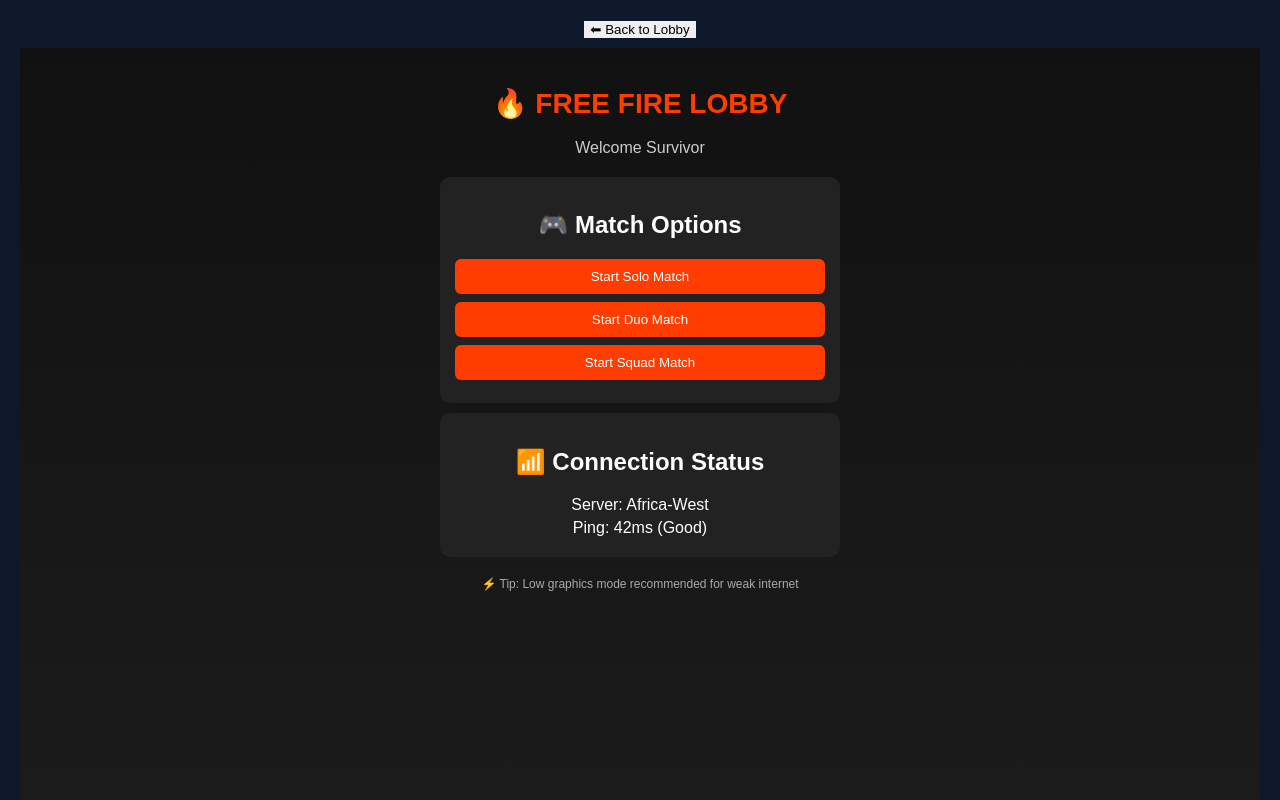
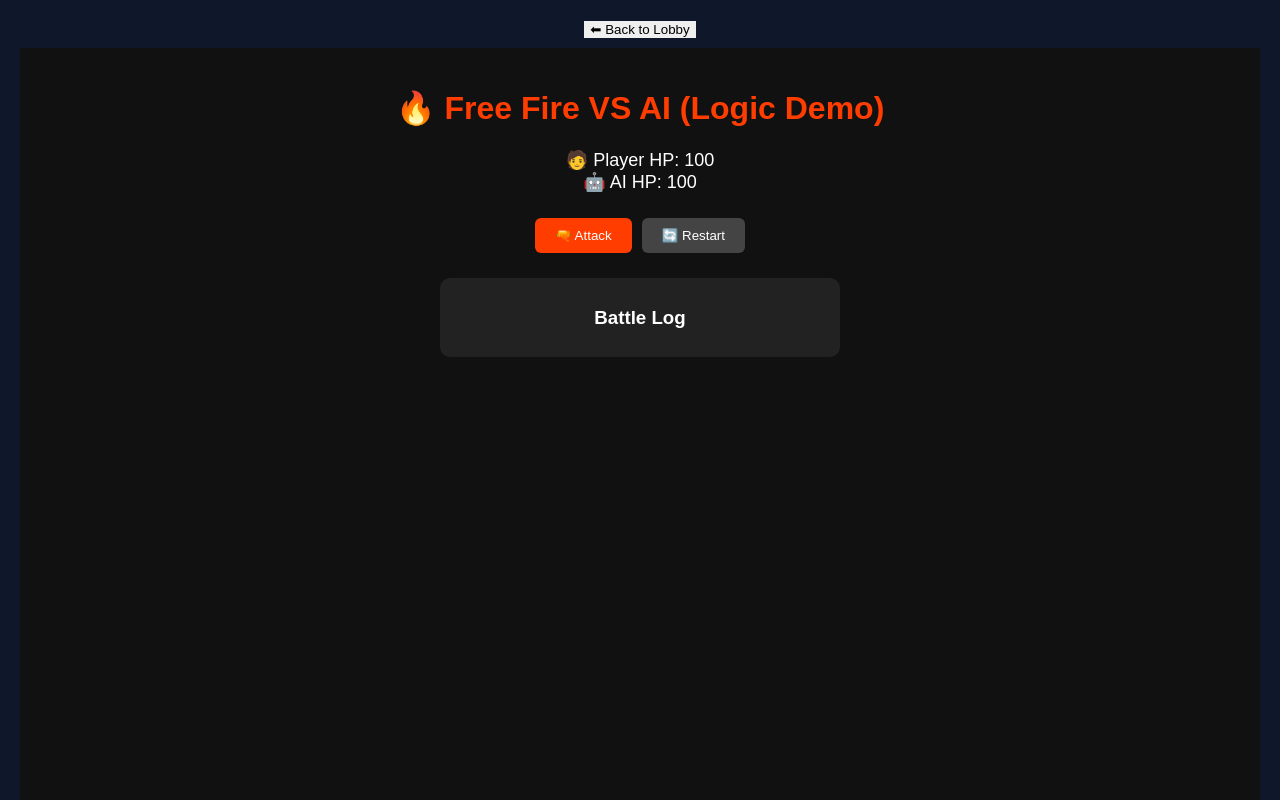
Before and after one commit to annamoyosore/win9ja, a React (Vite) app: page / in a window 1280 px wide. Both pictures are taken after a click on the button "🎲 Dice Battle". Built offline with nearby package versions, Linux system fonts and the light colour scheme.

Commit message:
Update DiceBattle.jsx

```diff
--- a/src/DiceBattle.jsx
+++ b/src/DiceBattle.jsx
@@ -1,29 +1,89 @@
-import React from "react";
+import React, { useState } from "react";
 
-export default function FreeFire() {
+export default function FreeFireVsAI() {
+  const [playerHP, setPlayerHP] = useState(100);
+  const [aiHP, setAiHP] = useState(100);
+  const [log, setLog] = useState([]);
+  const [gameOver, setGameOver] = useState(false);
+
+  // 🎯 Random damage generator
+  const getDamage = (min, max) =>
+    Math.floor(Math.random() * (max - min + 1)) + min;
+
+  // 🔫 Player attack
+  const playerAttack = () => {
+    if (gameOver) return;
+
+    const damage = getDamage(10, 25);
+    const newAiHP = Math.max(aiHP - damage, 0);
+
+    setAiHP(newAiHP);
+    addLog(`🧑 You hit AI for ${damage} damage`);
+
+    if (newAiHP <= 0) {
+      setGameOver(true);
+      addLog("🏆 You Win!");
+      return;
+    }
+
+    setTimeout(aiAttack, 700);
+  };
+
+  // 🤖 AI attack
+  const aiAttack = () => {
+    const damage = getDamage(8, 20);
+    const newPlayerHP = Math.max(playerHP - damage, 0);
+
+    setPlayerHP(newPlayerHP);
+    addLog(`🤖 AI hit you for ${damage} damage`);
+
+    if (newPlayerHP <= 0) {
+      setGameOver(true);
+      addLog("💀 AI Wins!");
+    }
+  };
+
+  // 📝 Log helper
+  const addLog = (text) => {
+    setLog((prev) => [text, ...prev]);
+  };
+
+  // 🔄 Restart game
+  const restart = () => {
+    setPlayerHP(100);
+    setAiHP(100);
+    setLog([]);
+    setGameOver(false);
+  };
+
   return (
     <div style={styles.container}>
-      <div style={styles.header}>
-        <h1 style={styles.title}>🔥 FREE FIRE LOBBY</h1>
-        <p style={styles.subtitle}>Welcome Survivor</p>
+      <h1 style={styles.title}>🔥 Free Fire VS AI (Logic Demo)</h1>
+
+      <div style={styles.stats}>
+        <div>🧑 Player HP: {playerHP}</div>
+        <div>🤖 AI HP: {aiHP}</div>
       </div>
 
-      <div style={styles.card}>
-        <h2>🎮 Match Options</h2>
+      <div style={styles.buttons}>
+        <button onClick={playerAttack} style={styles.button} disabled={gameOver}>
+          🔫 Attack
+        </button>
 
-        <button style={styles.button}>Start Solo Match</button>
-        <button style={styles.button}>Start Duo Match</button>
-        <button style={styles.button}>Start Squad Match</button>
+        <button onClick={restart} style={styles.buttonAlt}>
+          🔄 Restart
+        </button>
       </div>
 
-      <div style={styles.card}>
-        <h2>📶 Connection Status</h2>
-        <p style={styles.text}>Server: Africa-West</p>
-        <p style={styles.text}>Ping: 42ms (Good)</p>
-      </div>
+      {gameOver && <h2 style={styles.gameOver}>Game Over</h2>}
 
-      <div style={styles.footer}>
-        <p>⚡ Tip: Low graphics mode recommended for weak internet</p>
+      <div style={styles.logBox}>
+        <h3>Battle Log</h3>
+        {log.map((item, index) => (
+          <p key={index} style={styles.logItem}>
+            {item}
+          </p>
+        ))}
       </div>
     </div>
   );
@@ -32,47 +92,54 @@ export default function FreeFire() {
 const styles = {
   container: {
     fontFamily: "Arial",
-    background: "linear-gradient(#111, #1c1c1c)",
+    textAlign: "center",
+    background: "#111",
     color: "white",
-    height: "100vh",
+    minHeight: "100vh",
     padding: "20px",
-    textAlign: "center",
-  },
-  header: {
-    marginBottom: "20px",
   },
   title: {
     color: "#ff3d00",
-    fontSize: "28px",
   },
-  subtitle: {
-    color: "#ccc",
+  stats: {
+    margin: "20px",
+    fontSize: "18px",
   },
-  card: {
-    background: "#222",
-    padding: "15px",
-    margin: "10px auto",
-    borderRadius: "10px",
-    width: "90%",
-    maxWidth: "400px",
+  buttons: {
+    marginBottom: "20px",
   },
   button: {
-    display: "block",
-    width: "100%",
-    padding: "10px",
-    margin: "8px 0",
+    padding: "10px 20px",
+    margin: "5px",
     background: "#ff3d00",
+    color: "white",
     border: "none",
-    color: "white",
     borderRadius: "6px",
     cursor: "pointer",
   },
-  text: {
-    margin: "5px 0",
+  buttonAlt: {
+    padding: "10px 20px",
+    margin: "5px",
+    background: "#444",
+    color: "white",
+    border: "none",
+    borderRadius: "6px",
+    cursor: "pointer",
   },
-  footer: {
+  gameOver: {
+    color: "yellow",
+  },
+  logBox: {
     marginTop: "20px",
-    fontSize: "12px",
-    color: "#aaa",
+    background: "#222",
+    padding: "10px",
+    borderRadius: "10px",
+    maxWidth: "400px",
+    marginLeft: "auto",
+    marginRight: "auto",
+  },
+  logItem: {
+    fontSize: "14px",
+    textAlign: "left",
   },
 };
```
